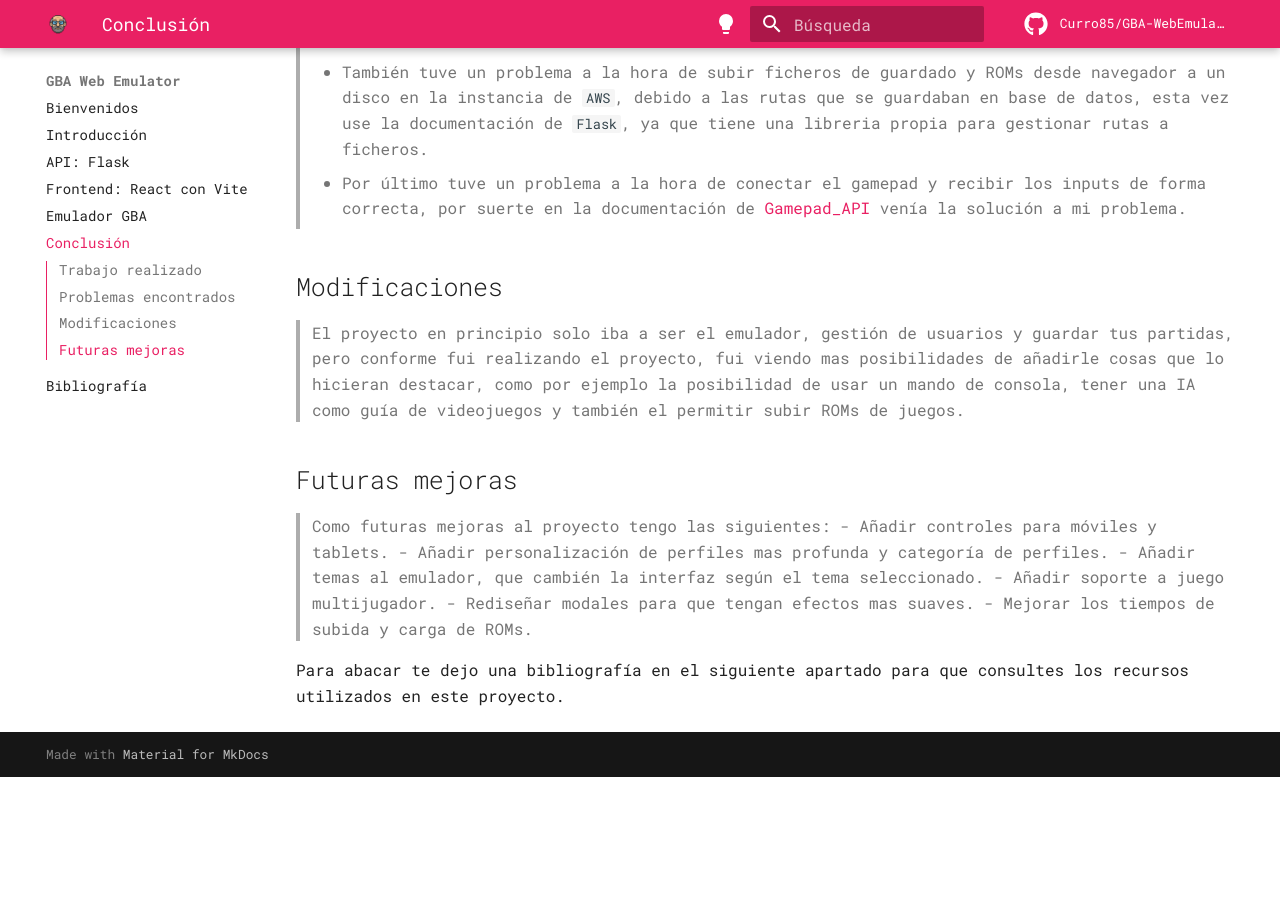
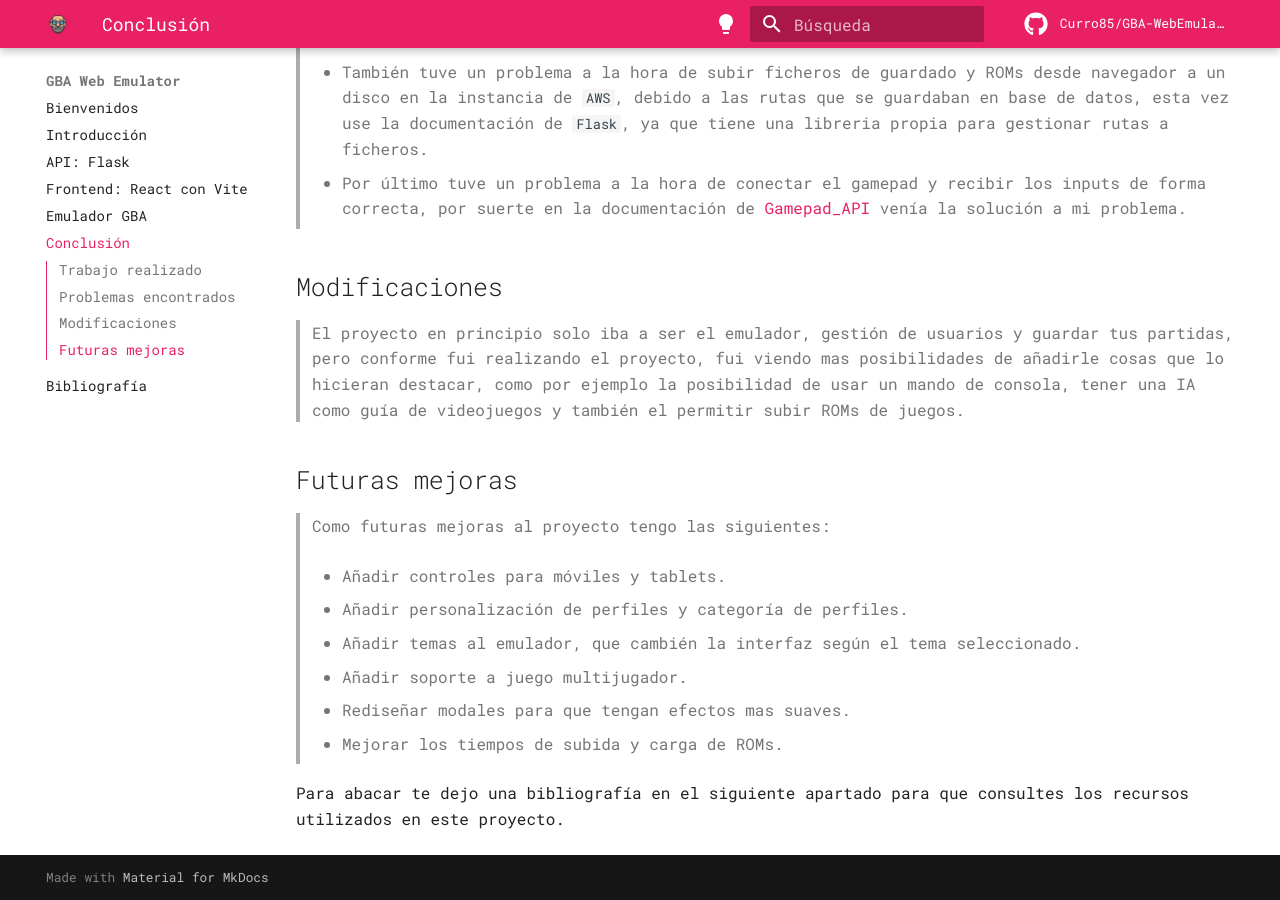
Before and after one commit to Curro85/GBA-WebEmulator, an MkDocs documentation site: the page built from docs/conclusion.md, in a window 1280 px wide and 900 px high, scrolled down 880 px. Built offline with MkDocs 1.6.1 and Material for MkDocs 9.7.7, drawn with Linux system fonts in a browser that asks for light colours; comment, search, counter and statistics services are not loaded; before the commit the page ends 1657 px from its top, so only the background shows below that.

Commit message:
Ajustes pequeños en documentación

```diff
--- a/docs/conclusion.md
+++ b/docs/conclusion.md
@@ -48,11 +48,17 @@ que podría hacer al proyecto.
 ## Futuras mejoras
 
 > Como futuras mejoras al proyecto tengo las siguientes:
+>
 > - Añadir controles para móviles y tablets.
-> - Añadir personalización de perfiles mas profunda y categoría de perfiles.
+>
+> - Añadir personalización de perfiles y categoría de perfiles.
+>
 > - Añadir temas al emulador, que cambién la interfaz según el tema seleccionado.
+>
 > - Añadir soporte a juego multijugador.
+>
 > - Rediseñar modales para que tengan efectos mas suaves.
+>
 > - Mejorar los tiempos de subida y carga de ROMs.
 
 Para abacar te dejo una bibliografía en el siguiente apartado para que consultes
```
Also changed, not shown: docs/emulador.md (+1 -1 lines), docs/assets/interfaz.png (added).
